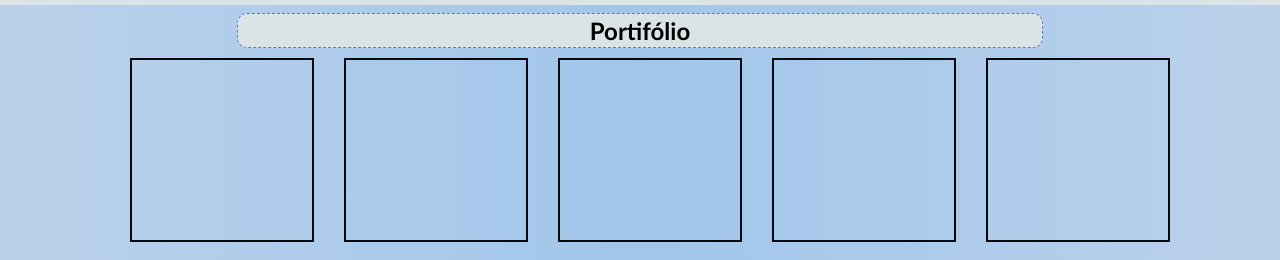
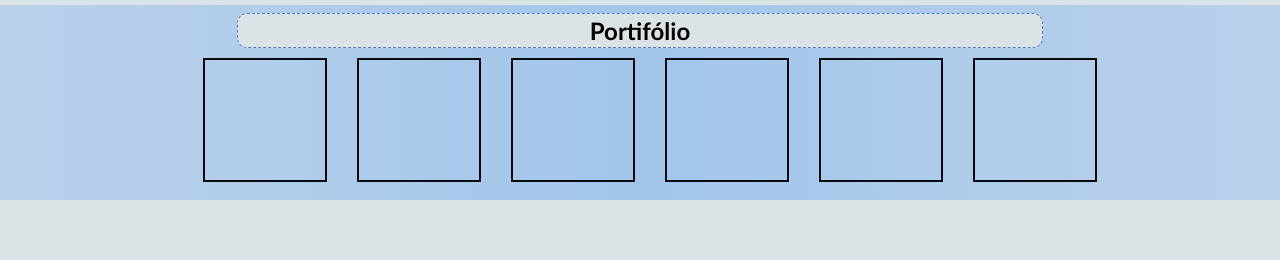
Before and after one commit to fabiofsjunior/curriculo-index, a plain HTML site: page index.html in a window 1280 px wide. Shown: the part 1332-1592 px from the top of the page. After the commit the page ends 1532 px from the top, so only its background shows below. Drawn offline with Linux system fonts and the light colour scheme.

Commit message:
update css

```diff
--- a/index.html
+++ b/index.html
@@ -136,6 +136,7 @@
                 <li></li>
                 <li></li>
                 <li></li>
+                <li></li>
             </ul>
         </div>
     </footer>
--- a/style.css
+++ b/style.css
@@ -158,6 +158,7 @@ ul h3{
 
 div .portifolio{
     display: flex;
+    flex-wrap: wrap;
 
 }
 
@@ -166,12 +167,15 @@ div .portifolio{
     justify-content: center;
     gap: 10px;
 
+
 }
 
 div .portifolio li{
     display: flex;
-    width: 180px;
-    height: 180px;
+    width: 120px;
+    height: 120px;
+    max-width: 180px;
+    max-height: 180px;
     border: 2px solid var(--cor1);
 }
 
```
